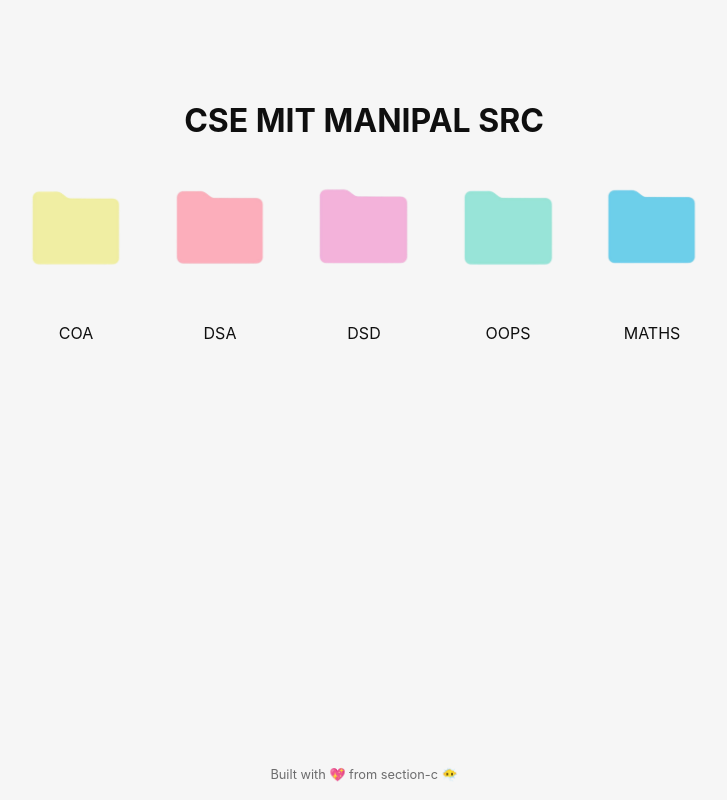
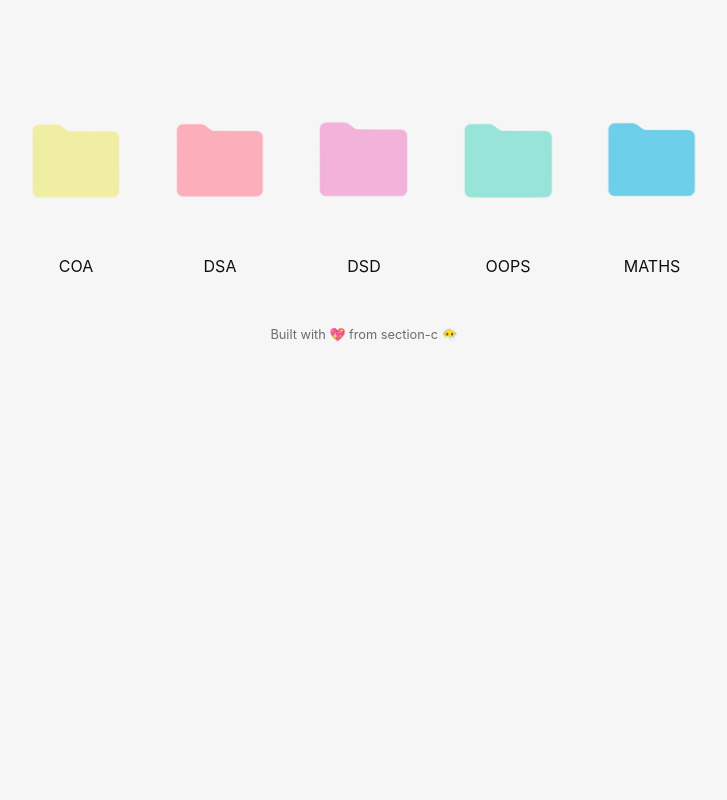
Before and after one commit to ninetynin/cs-src, a SvelteKit app: page / in a window 1280 px wide. Shown: the whole page, without its empty margins (276-1003 px from the left). Built offline with nearby package versions, Linux system fonts and the light colour scheme.

Commit message:
added base for everything

```diff
--- /dev/null
+++ b/src/lib/Footer.svelte
@@ -0,0 +1,19 @@
+<footer class="footer">
+    <p class="footerfont">Built with 💖 from section-c 😶‍🌫️</p>
+</footer>
+
+<style>
+    .footerfont {
+        font-size: 0.8rem;
+        font-weight: 400;
+        color: #6c6c6d;
+    }
+
+    .footer {
+        display: flex;
+        flex-direction: row;
+        justify-content: center;
+        align-items: center;
+        padding: 1rem;
+    }
+</style>
--- a/src/lib/Pdf.svelte
+++ b/src/lib/Pdf.svelte
@@ -6,7 +6,7 @@
 
 <div>
     <a href={url} >
-        <img src="./pdf-svgrepo-com.svg" class="logo coa" alt="COA PDF" />
+        <img src="{base}/pdf-svgrepo-com.svg" class="logo coa" alt="COA PDF" />
     </a>
     <p>{text}</p>
 </div>
--- a/src/routes/+layout.svelte
+++ b/src/routes/+layout.svelte
@@ -1,29 +1,10 @@
 <script>
   import "../app.css";
+  import Footer from "$lib/Footer.svelte";
 </script>
 
 <main class="container">
   <slot> </slot>
 </main>
 
-  <footer class="footer">
-    <p class="footerfont">Built with 💖 from section-c 😶‍🌫️</p>
-  </footer>
-
-
-<style>
-    .footerfont {
-    font-size: 0.8rem;
-    font-weight: 400;
-    color: #6c6c6d;
-  }
-
-  /*set the footer to bottom of the screen */
-  .footer {
-    position: fixed;
-    left: 0;
-    bottom: 0;
-    width: 100%;
-    text-align: center;
-  }
-  </style>
+<Footer />
--- a/src/routes/+page.svelte
+++ b/src/routes/+page.svelte
@@ -1,34 +1,34 @@
-
-<h1>CSE MIT MANIPAL SRC</h1>
-
+<script>
+  import { base } from '$app/paths';
+</script>
 <div class="row" style="text-align: center">
    <div class="COA">
-      <a href="/3rdsem/coa" >
-        <img src="./yellow-folder.png" class="logo coa" alt="COA" />
+      <a href="{base}/3rdsem/coa" >
+        <img src="{base}/yellow-folder.png" class="logo coa" alt="COA" />
       </a>
       <p>COA</p>
    </div>
    <div class="DSA">
-      <a href="/3rdsem/dsa">
-        <img src="./pink-folder.png" class="logo dsa" alt="DSA" />
+      <a href="{base}/3rdsem/dsa">
+        <img src="{base}/pink-folder.png" class="logo dsa" alt="DSA" />
       </a>
       <p>DSA</p>
     </div>
     <div class="DSD">
-      <a href="/3rdsem/dsd">
-        <img src="./liviolet-folder.png" class="logo dsd" alt="DSD" />
+      <a href="{base}/3rdsem/dsd">
+        <img src="{base}/liviolet-folder.png" class="logo dsd" alt="DSD" />
       </a>
       <p>DSD</p>
       </div>
     <div class="OOPS">
-      <a href="/3rdsem/oops" >
-        <img src="./idkgreen-folder.png" class="logo oops" alt="OOPS" />
+      <a href="{base}/3rdsem/oops" >
+        <img src="{base}/idkgreen-folder.png" class="logo oops" alt="OOPS" />
       </a>
       <p>OOPS</p>
       </div>
     <div class="MATHS">
-      <a href="/3rdsem/maths">
-        <img src="./maybeblue-folder.png" class="logo maths" alt="maths" />
+      <a href="{base}/3rdsem/maths">
+        <img src="{base}/maybeblue-folder.png" class="logo maths" alt="maths" />
       </a>
       <p>MATHS</p>
       </div>
--- a/src/routes/3rdsem/coa/latest-slides/+page.svelte
+++ b/src/routes/3rdsem/coa/latest-slides/+page.svelte
@@ -24,8 +24,7 @@
     let linkmprch = url + "14.%20microprogramming%20approach.pdf";
 </script>
 
-  <h1>COA_LATEST_SLIDES</h1>
-  <div class="linkfit">
+   <div class="linkfit">
     <Pdf url={link12} text="1 & 2" />
     <Pdf url={link34} text="3 & 4" />
     <Pdf url={link56} text="5 & 6" />
```
Also changed, not shown: src/routes/3rdsem/coa/+page.svelte (+4 -4 lines).
